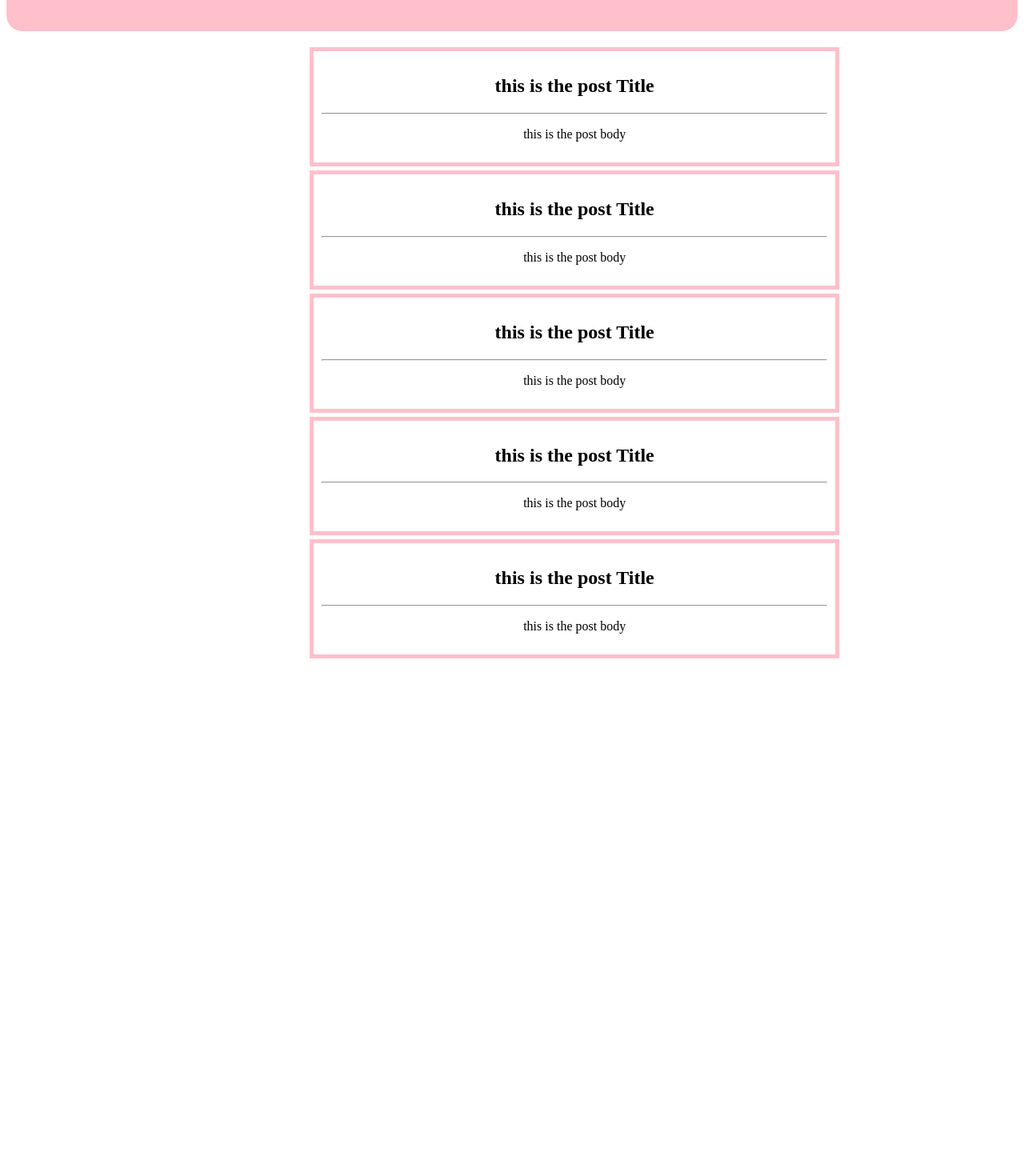
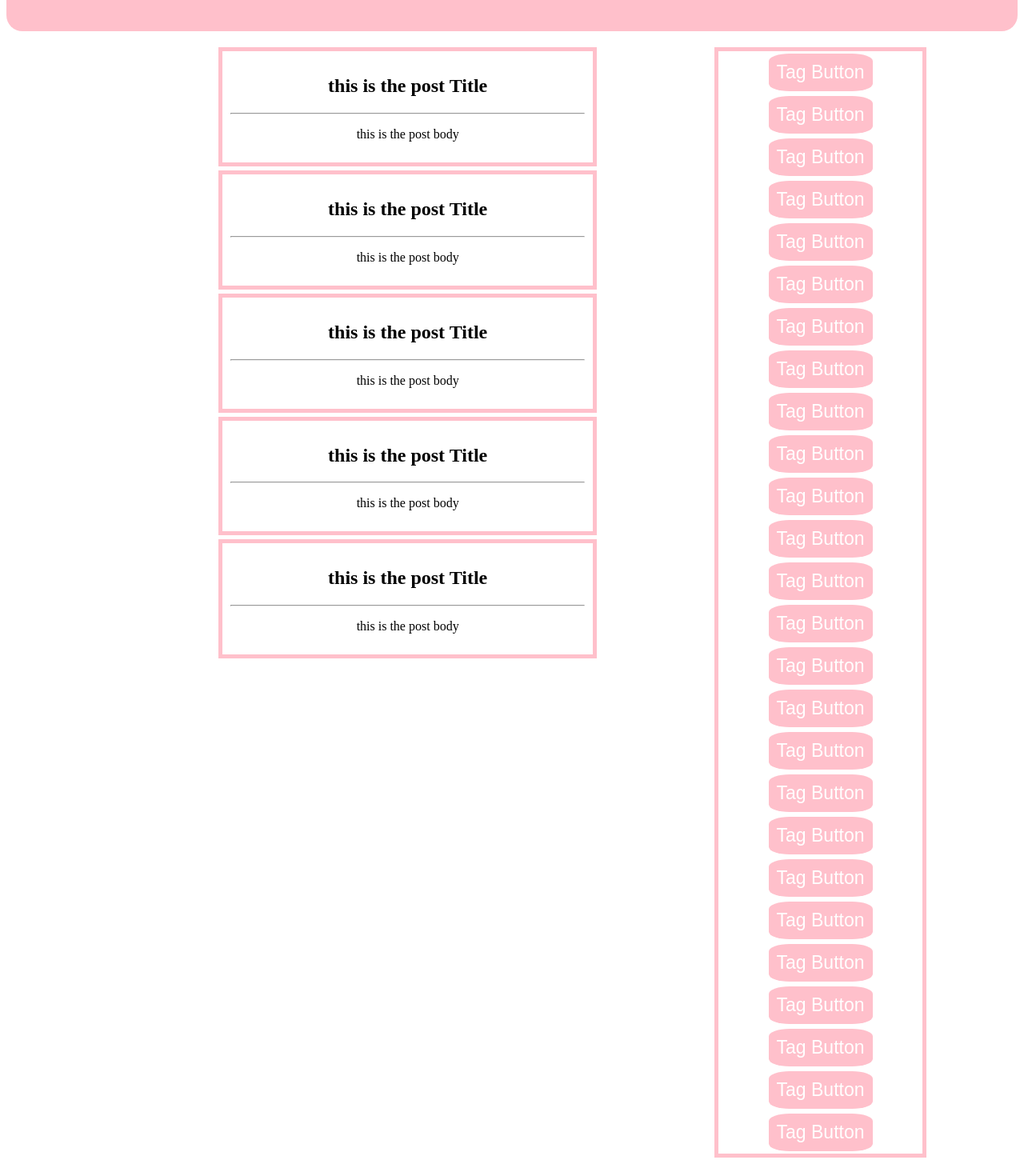
Before and after one commit to AyaYasser01/challenge_One, a React (Vite) app: page / in a window 1280 px wide. Shown: the part 95-1550 px from the top of the page at 80% size. Before the commit the page ends 926 px from the top, so only its background shows below. Built offline with nearby package versions, Linux system fonts and the light colour scheme.

Commit message:
create sidebar component with good style

```diff
--- a/src/App.jsx
+++ b/src/App.jsx
@@ -1,5 +1,6 @@
 import Navbar from "./component/Navbar/Navbar"
 import Post from "./component/Post/Post"
+import Sidebar from "./component/Sidebar/Sidebar"
 
 
 function App() {
@@ -8,11 +9,18 @@ function App() {
   return (
     <div>
     <Navbar/>
+    <div style={{display:"flex"}}>
+    <div style={{width :"70%"}}>
+<Post/>
     <Post/>
     <Post/>
     <Post/>
     <Post/>
-    <Post/>
+</div>
+    <div style={{width:"30%"}}>
+    <Sidebar/>
+    </div>
+    </div>
     </div>
   )
 }
--- /dev/null
+++ b/src/component/Sidebar/Feature.jsx
@@ -0,0 +1,18 @@
+import React from 'react'
+
+const Feature = () => {
+
+
+  return (
+    <div style={{      display:"inline-flex"}} >
+      <button style={{background:"pink",border:"none",color:"white",padding:"10px",
+      margin:"3px",
+      borderRadius:"20%",
+      fontSize:"23px"
+
+      }}>Tag Button</button>
+    </div>
+  )
+}
+
+export default Feature
--- /dev/null
+++ b/src/component/Sidebar/Sidebar.jsx
@@ -0,0 +1,42 @@
+import React from 'react'
+import Feature from './Feature'
+
+const Sidebar = () => {
+
+
+  return (
+    <div  style={{marginRight:"30%",
+    border:"solid 5px pink",
+    textAlign:"center"}}>
+      <Feature/>
+      <Feature/>
+      <Feature/>
+      <Feature/>
+      <Feature/>
+      <Feature/>
+      <Feature/>
+      <Feature/>
+      <Feature/>
+      <Feature/>
+      <Feature/>
+      <Feature/>
+      <Feature/>
+      <Feature/>
+      <Feature/>
+      <Feature/>
+      <Feature/>
+      <Feature/>
+      <Feature/>
+      <Feature/>
+      <Feature/>
+      <Feature/>
+      <Feature/>
+      <Feature/>
+      <Feature/>
+      <Feature/>
+
+    </div>
+  )
+}
+
+export default Sidebar
```
